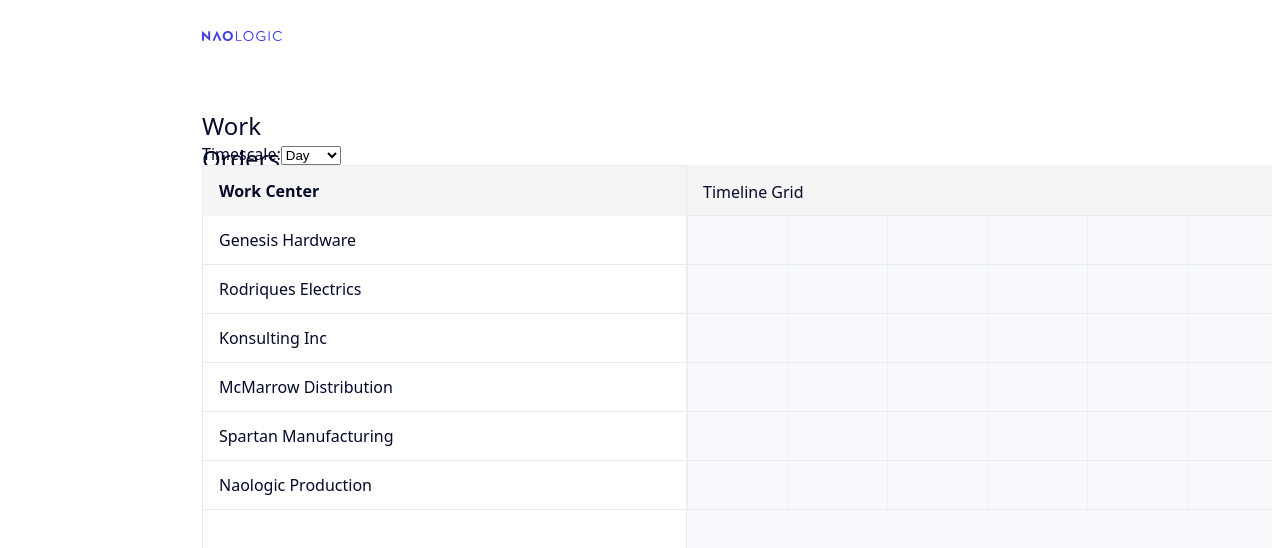
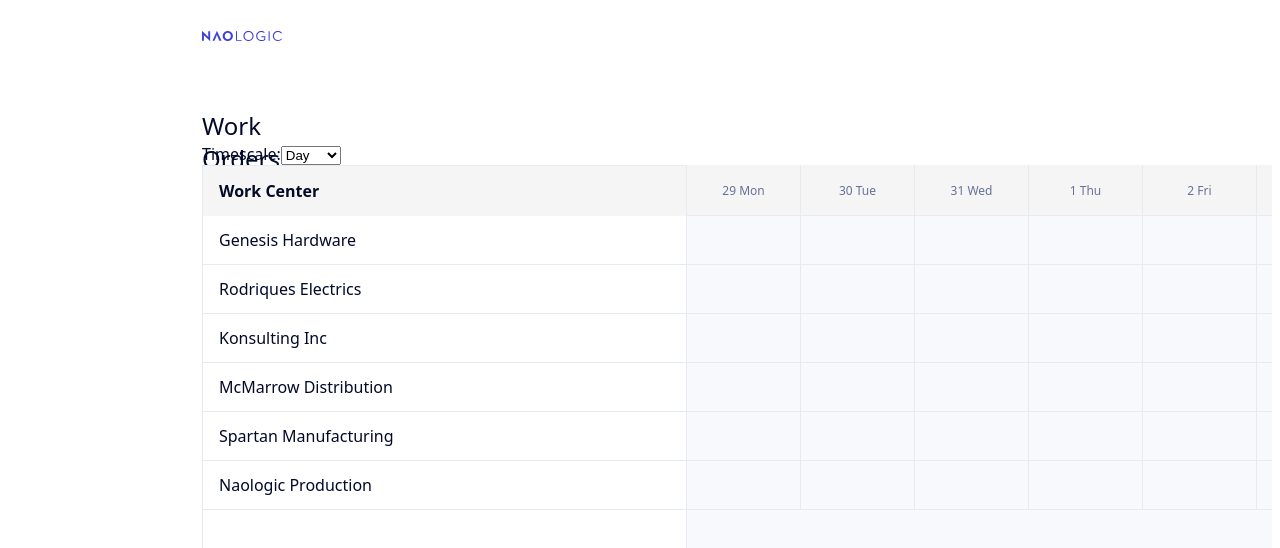
Before and after one commit to robertxluo/workorder-timeline, an Angular app: page / in a window 1280 px wide. Shown: the top 548 px of the page. Built offline with nearby package versions, Linux system fonts and the light colour scheme; a web font is replaced by a local one.

Commit message:
feat: implement dynamic timeline grid with date utilities and today indicator

```diff
--- a/src/app/components/work-order-timeline/work-order-timeline.html
+++ b/src/app/components/work-order-timeline/work-order-timeline.html
@@ -30,11 +30,28 @@
     <!-- Scrollable Right Area: Timeline -->
     <div class="timeline-grid-area">
       <div class="grid-header">
-        <!-- Placeholder for dates -->
-        <div class="grid-header-content">Timeline Grid</div>
+        <div
+          class="grid-column-label"
+          *ngFor="let col of columns; trackBy: trackByColumn"
+          [style.width.px]="col.width"
+        >
+          {{ col.label }}
+        </div>
       </div>
 
       <div class="grid-body">
+        <!-- Today Indicator -->
+        <div class="today-indicator" [style.left.px]="todayOffset"></div>
+
+        <!-- Vertical Grid Lines -->
+        <div class="grid-lines">
+          <div
+            class="grid-line"
+            *ngFor="let col of columns; trackBy: trackByColumn"
+            [style.width.px]="col.width"
+          ></div>
+        </div>
+
         <!-- Placeholder rows corresponding to work centers -->
         <div class="grid-row" *ngFor="let wc of workCenters; trackBy: trackByDocId">
           <!-- Bars will go here -->
--- a/src/app/components/work-order-timeline/work-order-timeline.scss
+++ b/src/app/components/work-order-timeline/work-order-timeline.scss
@@ -96,23 +96,72 @@
     height: var(--headerHeight);
     border-bottom: 1px solid var(--borderColor);
     background: #f5f5f5;
-    min-width: 100%; /* Ensure full width */
+    display: flex;
+    position: sticky;
+    top: 0;
+    z-index: 5;
 
-    .grid-header-content {
-      padding: 1rem;
+    .grid-column-label {
+      flex-shrink: 0;
+      border-right: 1px solid var(--borderColor);
+      display: flex;
+      align-items: center;
+      justify-content: center;
+      font-size: 12px;
+      color: var(--c-muted);
+      height: 100%;
     }
   }
 
   .grid-body {
+    position: relative;
     min-width: 100%;
   }
 
+  .today-indicator {
+    position: absolute;
+    top: 0;
+    bottom: 0;
+    width: 2px;
+    background-color: var(--c-accent);
+    z-index: 4;
+    pointer-events: none;
+
+    &::before {
+      content: '';
+      position: absolute;
+      top: -5px;
+      left: -4px;
+      width: 10px;
+      height: 10px;
+      background-color: var(--c-accent);
+      border-radius: 50%;
+    }
+  }
+
+  .grid-lines {
+    position: absolute;
+    top: 0;
+    left: 0;
+    right: 0;
+    bottom: 0;
+    display: flex;
+    pointer-events: none;
+    z-index: 1;
+
+    .grid-line {
+      flex-shrink: 0;
+      border-right: 1px solid var(--borderColor);
+      height: 100%;
+    }
+  }
+
   .grid-row {
+    position: relative;
     height: var(--rowHeight);
     border-bottom: 1px solid var(--borderColor);
-    min-width: 1000px; /* Force scroll for demo */
-    background-image: linear-gradient(to right, #f0f0f0 1px, transparent 1px);
-    background-size: 100px 100%; /* Grid lines demo */
+    background-color: transparent;
+    z-index: 2;
 
     &:hover {
       background-color: var(--hoverColor);
--- a/src/app/components/work-order-timeline/work-order-timeline.ts
+++ b/src/app/components/work-order-timeline/work-order-timeline.ts
@@ -1,6 +1,13 @@
-import { Component, ChangeDetectionStrategy, inject } from '@angular/core';
+import { Component, ChangeDetectionStrategy, inject, OnInit } from '@angular/core';
 import { CommonModule } from '@angular/common';
 import { WorkOrderStoreService } from '../../services/work-order-store.service';
+import * as DateUtils from '../../utils/date-utils';
+
+interface TimelineColumn {
+  date: string;
+  label: string;
+  width: number;
+}
 
 @Component({
   selector: 'app-work-order-timeline',
@@ -10,22 +17,84 @@ import { WorkOrderStoreService } from '../../services/work-order-store.service';
   styleUrl: './work-order-timeline.scss',
   changeDetection: ChangeDetectionStrategy.OnPush,
 })
-export class WorkOrderTimeline {
+export class WorkOrderTimeline implements OnInit {
   private store = inject(WorkOrderStoreService);
 
   workCenters = this.store.workCenters;
   orders$ = this.store.orders$;
 
   zoomLevel: 'day' | 'week' | 'month' = 'day';
+  startDate: string = '';
+  columns: TimelineColumn[] = [];
+  pxPerDay: number = 48;
+  todayOffset: number = 0;
 
-  constructor() {}
+  ngOnInit() {
+    this.initTimeline();
+  }
+
+  initTimeline() {
+    const today = DateUtils.getTodayISO();
+
+    // Set ranges & scale based on zoom
+    if (this.zoomLevel === 'day') {
+      this.startDate = DateUtils.addDays(today, -14);
+      this.pxPerDay = 100; // Wider for Day view
+      this.generateColumns(30, 'day');
+    } else if (this.zoomLevel === 'week') {
+      this.startDate = DateUtils.addDays(today, -60);
+      this.pxPerDay = 20;
+      this.generateColumns(120, 'week');
+    } else {
+      this.startDate = DateUtils.addDays(today, -180);
+      this.pxPerDay = 8;
+      this.generateColumns(360, 'month');
+    }
+
+    this.updateTodayOffset();
+  }
+
+  generateColumns(totalDays: number, step: 'day' | 'week' | 'month') {
+    this.columns = [];
+    let current = this.startDate;
+
+    for (let i = 0; i < totalDays; ) {
+      const label = DateUtils.formatHeaderLabel(current, this.zoomLevel);
+
+      let width = 113;
+      let daysInStep = 1;
+
+      if (step === 'week') {
+        width = this.pxPerDay * 7;
+        daysInStep = 7;
+      } else if (step === 'month') {
+        width = 113;
+        daysInStep = 30;
+      }
+
+      this.columns.push({ date: current, label, width });
+      current = DateUtils.addDays(current, daysInStep);
+      i += daysInStep;
+    }
+  }
+
+  updateTodayOffset() {
+    const today = DateUtils.getTodayISO();
+    const diff = DateUtils.diffDays(this.startDate, today);
+    this.todayOffset = diff * this.pxPerDay;
+  }
 
   onZoomChange(event: Event) {
     const select = event.target as HTMLSelectElement;
     this.zoomLevel = select.value as 'day' | 'week' | 'month';
+    this.initTimeline();
   }
 
   trackByDocId(index: number, item: { docId: string }) {
     return item.docId;
   }
+
+  trackByColumn(index: number, item: TimelineColumn) {
+    return item.date;
+  }
 }
--- /dev/null
+++ b/src/app/utils/date-utils.ts
@@ -0,0 +1,57 @@
+export function getTodayISO(): string {
+  return new Date().toISOString().split('T')[0];
+}
+
+export function parseISO(dateStr: string): Date {
+  // Use UTC to avoid timezone shifts when working with date-only strings
+  const [year, month, day] = dateStr.split('-').map(Number);
+  return new Date(Date.UTC(year, month - 1, day));
+}
+
+export function toISO(date: Date): string {
+  return date.toISOString().split('T')[0];
+}
+
+export function addDays(date: string | Date, days: number): string {
+  const d = typeof date === 'string' ? parseISO(date) : new Date(date);
+  d.setUTCDate(d.getUTCDate() + days);
+  return toISO(d);
+}
+
+export function diffDays(start: string, end: string): number {
+  const d1 = parseISO(start);
+  const d2 = parseISO(end);
+  const diffTime = d2.getTime() - d1.getTime();
+  return Math.round(diffTime / (1000 * 60 * 60 * 24));
+}
+
+export function getStartOfWeek(date: string): string {
+  const d = parseISO(date);
+  const day = d.getUTCDay(); // 0 is Sunday
+  const diff = d.getUTCDate() - day + (day === 0 ? -6 : 1); // Adjust to Monday
+  d.setUTCDate(diff);
+  return toISO(d);
+}
+
+export function getStartOfMonth(date: string): string {
+  const [year, month] = date.split('-');
+  return `${year}-${month}-01`;
+}
+
+export function formatHeaderLabel(dateStr: string, zoomLevel: 'day' | 'week' | 'month'): string {
+  const date = parseISO(dateStr);
+  const options: Intl.DateTimeFormatOptions = {};
+
+  if (zoomLevel === 'day') {
+    options.day = 'numeric';
+    options.weekday = 'short';
+  } else if (zoomLevel === 'week') {
+    options.month = 'short';
+    options.day = 'numeric';
+  } else {
+    options.month = 'short';
+    options.year = 'numeric';
+  }
+
+  return new Intl.DateTimeFormat('en-US', options).format(date);
+}
```
